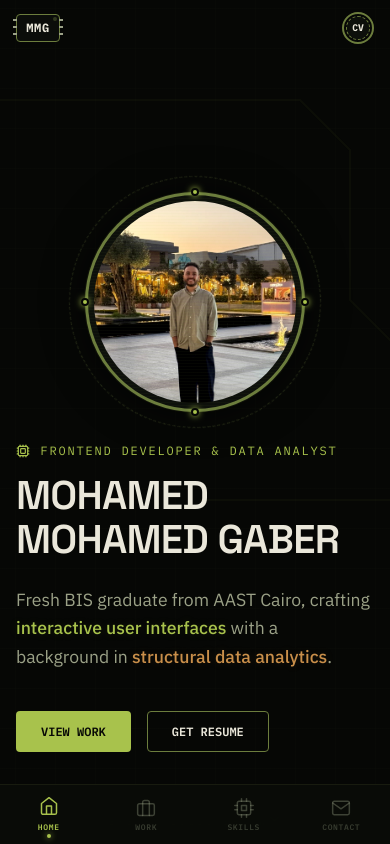
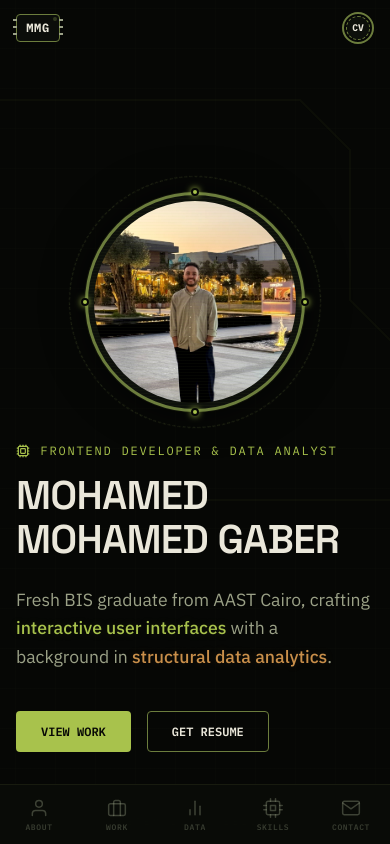
Before and after one commit to MohamedGaberJR/Mo-Portfolio, a React (Vite) app: page / in a window 390 px wide. Shown: the top 844 px of the page. Built offline with nearby package versions, Linux system fonts and the light colour scheme.

Commit message:
Responsive polish: center trace-anchor behind avatar and zig-zag left/right on mobile, restored all 5 main sections on mobile tab bar

```diff
--- a/src/components/Hero.css
+++ b/src/components/Hero.css
@@ -282,7 +282,37 @@
 
 @media (max-width: 768px) {
   .trace-anchor {
-    left: -12px;
+    top: 50%;
+    left: 50%;
+  }
+
+  #anchor-hero {
+    left: 50%;
+    top: 50%;
+  }
+
+  #anchor-about {
+    left: 30%;
+    top: 0;
+  }
+
+  #anchor-work {
+    left: 70%;
+    top: 0;
+  }
+
+  #anchor-data {
+    left: 25%;
+    top: 0;
+  }
+
+  #anchor-skills {
+    left: 75%;
+    top: 0;
+  }
+
+  #anchor-contact {
+    left: 50%;
     top: 0;
   }
 }
@@ -321,7 +351,7 @@
   60% { transform: translateY(-2px); }
 }
 
-@media (max-width: 1024px) {
+@media (min-width: 769px) and (max-width: 1024px) {
   .trace-anchor {
     left: -20px;
   }
--- a/src/components/Hero.jsx
+++ b/src/components/Hero.jsx
@@ -69,9 +69,6 @@ export default function Hero() {
             animate={{ opacity: 1, y: 0 }}
             transition={{ duration: 0.6, ease: 'easeOut' }}
           >
-            {/* Trace anchor */}
-            <div className="trace-anchor" data-id="hero" id="anchor-hero"></div>
-
             {/* Left: Text and CTAs */}
             <div className="hero-main">
               <div className="hero-eyebrow-container">
@@ -96,6 +93,8 @@ export default function Hero() {
             {/* Right: Large circular profile image */}
             <div className="hero-profile">
               <div className="hero-avatar-wrapper">
+                {/* Trace anchor starting from behind the pic */}
+                <div className="trace-anchor" data-id="hero" id="anchor-hero"></div>
                 {/* Decorative orbit ring */}
                 <div className="avatar-orbit-ring"></div>
                 {/* Main bezel */}
--- a/src/components/Nav.jsx
+++ b/src/components/Nav.jsx
@@ -12,18 +12,25 @@ export default function Nav({ activeSection }) {
     return () => window.removeEventListener('scroll', handleScroll);
   }, []);
 
-  /* Mobile tabs — only 4 key sections for a clean layout */
+  /* Mobile tabs — About, Work, Data, Skills, Contact */
   const mobileTabs = [
-    { id: 'hero', label: 'Home', href: '#hero', icon: (
+    { id: 'about', label: 'About', href: '#about', icon: (
       <svg width="20" height="20" viewBox="0 0 24 24" fill="none" stroke="currentColor" strokeWidth="1.8" strokeLinecap="round" strokeLinejoin="round">
-        <path d="M3 9l9-7 9 7v11a2 2 0 0 1-2 2H5a2 2 0 0 1-2-2z"/>
-        <polyline points="9 22 9 12 15 12 15 22"/>
+        <path d="M20 21v-2a4 4 0 0 0-4-4H8a4 4 0 0 0-4 4v2" />
+        <circle cx="12" cy="7" r="4" />
       </svg>
     )},
     { id: 'work', label: 'Work', href: '#work', icon: (
       <svg width="20" height="20" viewBox="0 0 24 24" fill="none" stroke="currentColor" strokeWidth="1.8" strokeLinecap="round" strokeLinejoin="round">
         <rect x="2" y="7" width="20" height="14" rx="2" ry="2"/>
         <path d="M16 21V5a2 2 0 0 0-2-2h-4a2 2 0 0 0-2 2v16"/>
+      </svg>
+    )},
+    { id: 'data', label: 'Data', href: '#data', icon: (
+      <svg width="20" height="20" viewBox="0 0 24 24" fill="none" stroke="currentColor" strokeWidth="1.8" strokeLinecap="round" strokeLinejoin="round">
+        <line x1="18" y1="20" x2="18" y2="10" />
+        <line x1="12" y1="20" x2="12" y2="4" />
+        <line x1="6" y1="20" x2="6" y2="14" />
       </svg>
     )},
     { id: 'skills', label: 'Skills', href: '#skills', icon: (
@@ -115,8 +122,7 @@ export default function Nav({ activeSection }) {
       {/* Mobile bottom tab bar */}
       <div className="mobile-tab-bar" role="navigation" aria-label="Mobile navigation">
         {mobileTabs.map(item => {
-          const isActive = activeSection === item.id ||
-            (item.id === 'work' && (activeSection === 'work' || activeSection === 'about' || activeSection === 'data'));
+          const isActive = activeSection === item.id;
           return (
             <a
               key={item.id}
```
